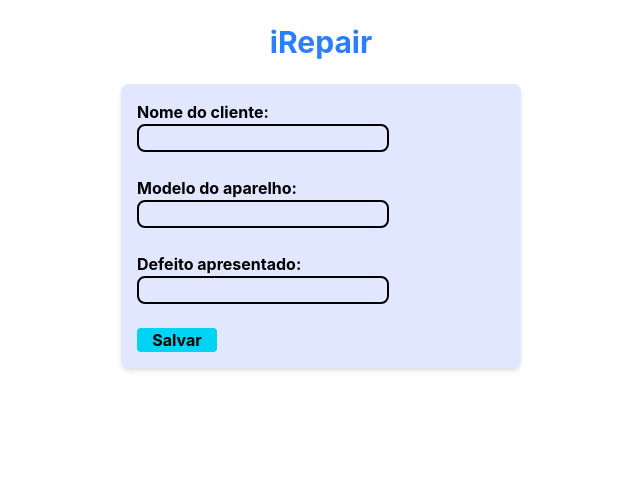
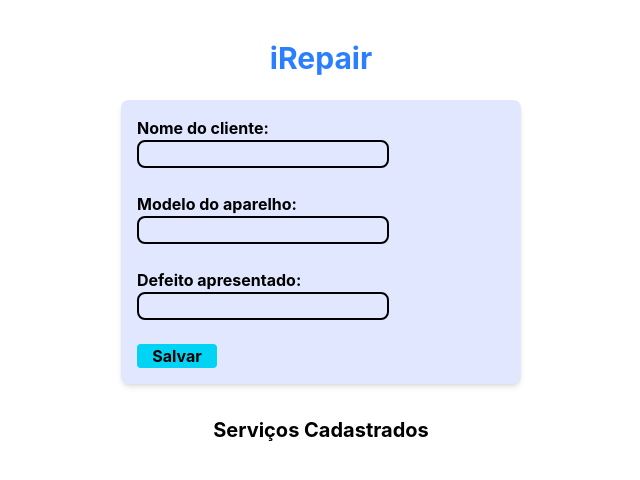
Before and after one commit to guilhermecvieiraa/Semana5Trainee_GuilhermeCarneiroVieira, a React (Vite) app: page / in a window 1280 px wide. Shown: the top 480 px of the page, without its empty margins (319-959 px from the left). Built offline with nearby package versions, Linux system fonts and the light colour scheme.

Commit message:
feature(App): insere a lógica de guardar e adicionar ordens de serviços.

```diff
--- a/src/App.tsx
+++ b/src/App.tsx
@@ -1,12 +1,29 @@
+import { useState } from "react"
 import Header from "./components/Header"
 import NewServiceForm from "./components/NewServiceForm"
-import ServiCard from "./components/ServiceCard"
+import type { questionario } from "./components/NewServiceForm"
+import ServiceCard from "./components/ServiceCard"
 
 function App() {
+
+    const [servicos, setServicos] = useState<questionario[]>([])
+
+    function adicionarServico(novoServico: questionario){
+      setServicos([...servicos, novoServico])
+    }
+
   return (
-    <div>
+    <div className="max-w-3xl mx-auto p-4">
       <Header />
-      <NewServiceForm />
+      <NewServiceForm onAddService={adicionarServico} />
+      <div className="mt-8">
+        <h2 className="text-xl font-bold mb-4 text-center">Serviços Cadastrados</h2>
+
+        {servicos.map((servico, index) => (
+          <ServiceCard key={index} servico={servico} />
+        ))}
+      </div>
+
     </div>
   )
 }
--- a/src/components/NewServiceForm.tsx
+++ b/src/components/NewServiceForm.tsx
@@ -63,8 +63,11 @@ export function NewServiceForm({onAddService}: questionarioProps){
                 <br />
 
                 <strong><button
+                type="button"
                 onClick={salvar}
-                className="w-20 mx-auto bg-cyan-400 text-black border-none rounded cursor-pointer">Salvar</button></strong>
+                className="w-20 mx-auto bg-cyan-400 text-black border-none rounded cursor-pointer">
+                    Salvar
+                </button></strong>
             </form>
         </div>
     )
--- a/src/components/ServiceCard.tsx
+++ b/src/components/ServiceCard.tsx
@@ -4,7 +4,7 @@ interface Props{
     servico: questionario
 }
 
-export function ServiceCard({servico}: Props){
+function ServiceCard({servico}: Props){
     return(
         <div className="border p-4 rounded shadow bg-white mb-4">
             <p><strong>Cliente:</strong>{servico.nomeCliente}</p>
@@ -13,3 +13,5 @@ export function ServiceCard({servico}: Props){
         </div>
     )
 }
+
+export default ServiceCard
```
